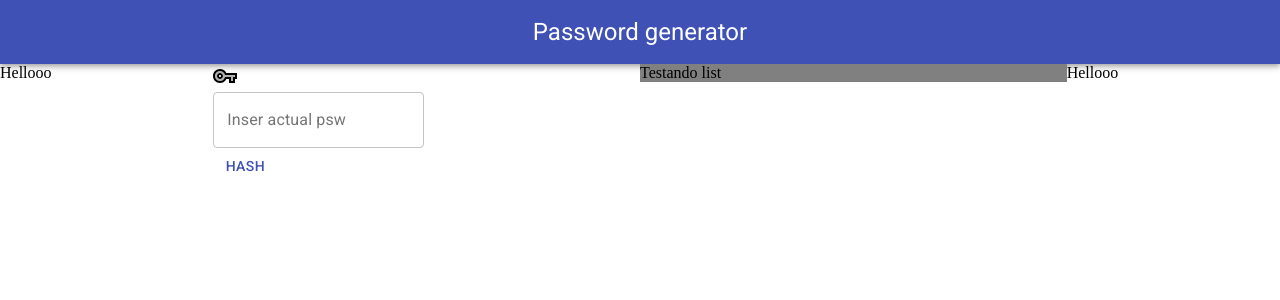
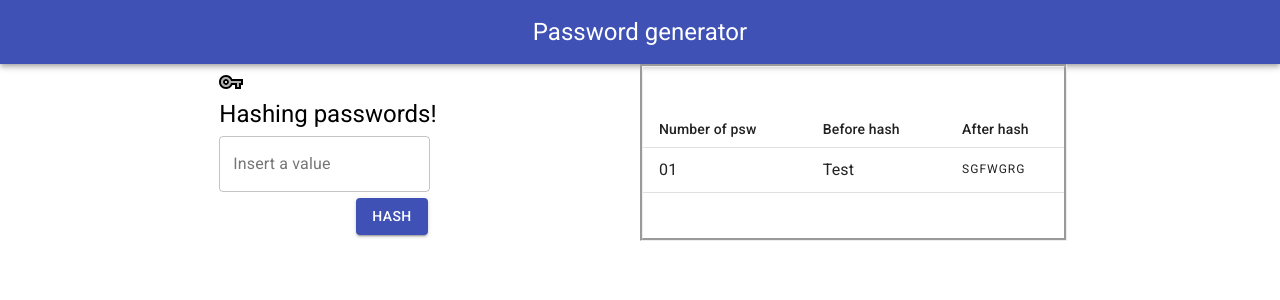
Before and after one commit to ricardolbv/password-generator, a React (Create React App) app: page / in a window 1280 px wide. Shown: the top 300 px of the page. Built offline with nearby package versions, Linux system fonts and the light colour scheme.

Commit message:
First version of psw list

```diff
--- a/src/App.js
+++ b/src/App.js
@@ -2,18 +2,21 @@ import TopBar from './common/TopBar';
 import Grid from '@material-ui/core/Grid'
 import PswPage from './pages/PswPage';
 
+
+
 function App() {
+
   return (
     <Grid container direction="column" >
       <Grid item>
         <TopBar />
       </Grid>
-      <Grid item container>
-        <Grid item  sm={2} xs={0}> Hellooo</Grid>
-        <Grid item sm={8} xs={8}>
+      <Grid item container >
+        <Grid item  sm={2} xs={0} ></Grid>
+        <Grid item sm={8} xs={8} >
             <PswPage />
         </Grid>
-        <Grid item sm={2} xs={0}> Hellooo</Grid>
+        <Grid item sm={2} xs={0}  ></Grid>
       </Grid>
     </Grid>
   );
--- a/src/pages/FormPsw.js
+++ b/src/pages/FormPsw.js
@@ -1,20 +1,43 @@
 import Button from '@material-ui/core/Button';
 import TextField from '@material-ui/core/TextField';
 import VpnKey from '@material-ui/icons/VpnKeyTwoTone';
+import { makeStyles } from '@material-ui/core/styles';
+import Typography from '@material-ui/core/Typography';
 
+const useStyles = makeStyles({
+    Form: {
+      marginLeft: 'auto',
+      marginRight: 'auto',
+    },
+    FormElements: {
+      margin: '6px',
+    },
+    FormButton: {
+      position: 'relative',
+      left: '137px'
+    }
+});
 
-const FormPsw = () => (
-    <form>
-        <div>
+const FormPsw = () => {
+    const classes = useStyles();
+    return (
+    <form className={classes.Form}>
+        <div className={classes.FormElements}>
             <VpnKey />
+            <Typography variant='h5'>
+                Hashing passwords!
+            </Typography>
         </div>
-        <div>
-        <TextField variant="outlined" label="Inser actual psw"/>
+        <div className={classes.FormElements}>
+        <TextField variant="outlined" label="Insert a value"/>
         </div>
-        <div>
-        <Button  color="primary"> Hash </Button>
+        <div className={classes.FormElements}>
+        <Button className={classes.FormButton} color="primary" variant="contained" >
+            Hash
+        </Button>
         </div>
     </form>
-)
+    )
+}
 
 export default FormPsw;
--- /dev/null
+++ b/src/pages/ListPsw.js
@@ -0,0 +1,54 @@
+import Table from '@material-ui/core/Table';
+import TableBody from '@material-ui/core/TableBody';
+import TableCell from '@material-ui/core/TableCell';
+import TableContainer from '@material-ui/core/TableContainer';
+import TableHead from '@material-ui/core/TableHead';
+import TableRow from '@material-ui/core/TableRow';
+import Typography from '@material-ui/core/Typography';
+
+const list = [
+    {id: "01", beforeHash: "Test", afterHash: "sgfwgrg" },
+]
+
+const ListPsw = () => (
+    <TableContainer >
+        <Table size="small" arial-label="a dense table">
+            <TableHead>
+                <TableRow>
+                    <TableCell>
+                        <Typography variant="h7" align="center"> Number of psw </Typography>
+                    </TableCell>
+                    <TableCell>
+                        <Typography variant="h7" align="center"> Before hash </Typography>
+                    </TableCell>
+                    <TableCell>
+                        <Typography variant="h7" align="center"> After hash </Typography>
+                    </TableCell>
+                </TableRow>
+            </TableHead>
+            <TableBody>
+                {list.map(item =>
+                    <TableRow>
+                        <TableCell >
+                            <Typography variant="body1">
+                            {item.id}
+                            </Typography>
+                        </TableCell>
+                        <TableCell >
+                            <Typography variant="body1">
+                            {item.beforeHash}
+                            </Typography>
+                        </TableCell>
+                        <TableCell >
+                            <Typography variant="overline">
+                            {item.afterHash}
+                            </Typography>
+                        </TableCell>
+                    </TableRow>
+                )}
+            </TableBody>
+        </Table>
+    </TableContainer>
+)
+
+export default ListPsw;
--- a/src/pages/PswPage.js
+++ b/src/pages/PswPage.js
@@ -1,15 +1,28 @@
 import Grid from '@material-ui/core/Grid';
 import FormPsw from './FormPsw';
+import ListPsw from './ListPsw';
+import { makeStyles } from '@material-ui/core/styles';
 
-const FormPage = () => (
+const useStyles = makeStyles({
+    Cont: {
+        borderStyle: "groove",
+        alignContent: "center"
+    }
+})
+
+const FormPage = () => {
+    const classes = useStyles();
+
+    return (
     <Grid container>
-        <Grid item sm={6} xs={12}>
+        <Grid item sm={6} xs={12} >
             <FormPsw />
         </Grid>
-        <Grid item sm={6} xs={12}>
-            <div style={{ backgroundColor: 'grey'}}> Testando list</div>
+        <Grid item sm={6} xs={12} className={classes.Cont}>
+            <ListPsw />
         </Grid>
     </Grid>
-)
+    )
+}
 
 export default FormPage;
```
